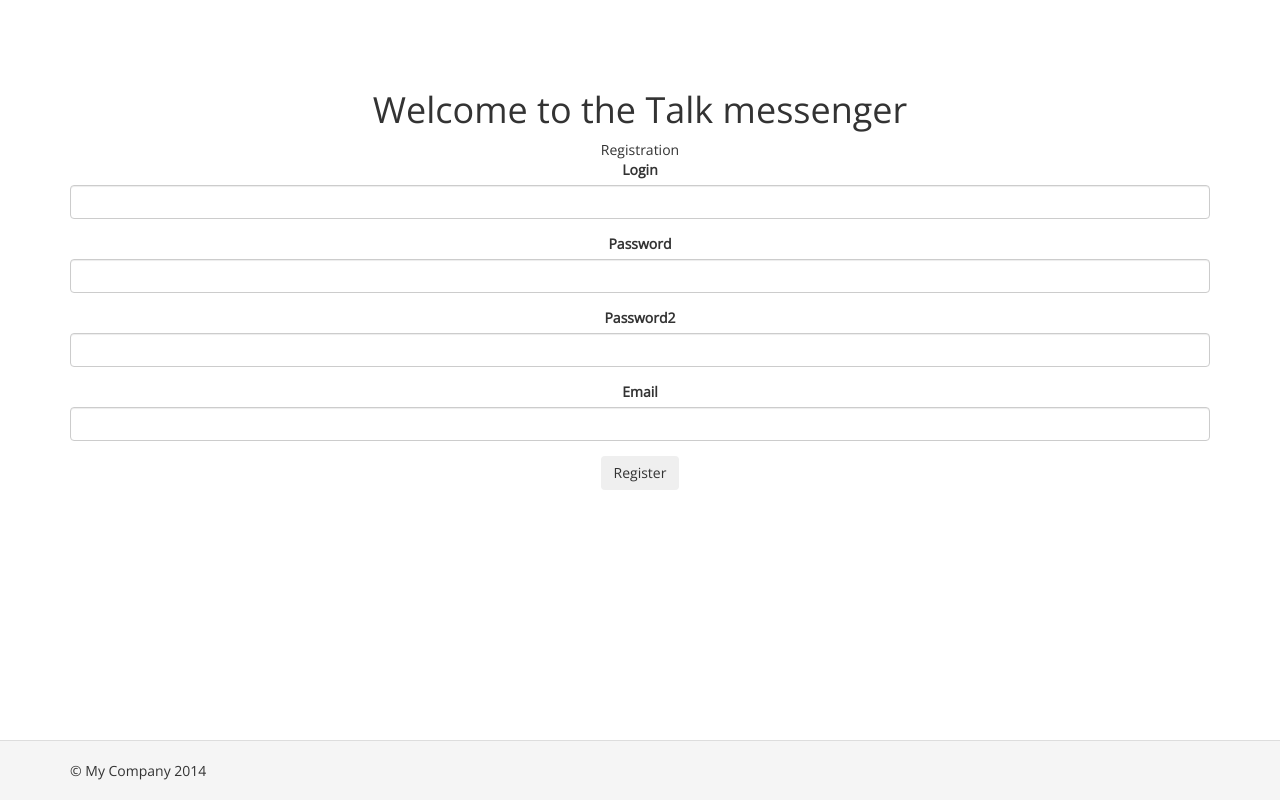
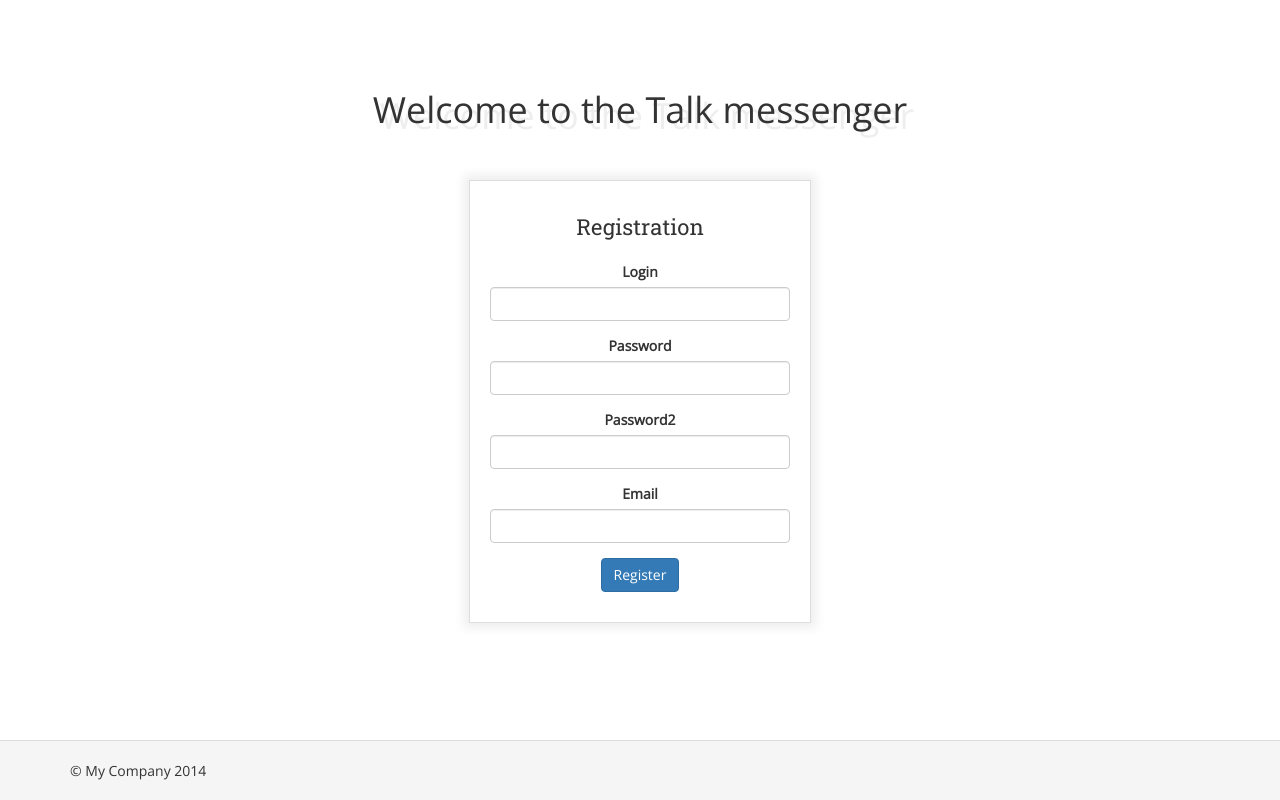
Before and after one commit to Kaile/Talk, a Yii app: template views/site/index.php in a window 1280 px wide. Run offline with PHP 8.4 and a stand-in for Yii, Linux system fonts and the light colour scheme; the template is opened without the code that fills it, so the values that code supplies are empty; form fields are guessed from the names that the template uses; some libraries are stand-ins or nearby versions.

Commit message:
Стиль оформления модуля регистрации.

```diff
--- a/views/layouts/main.php
+++ b/views/layouts/main.php
@@ -27,7 +27,7 @@ AppAsset::register($this);
     <div class="wrap">
         <?php
             NavBar::begin([
-                'brandLabel' => 'The Talk',
+                'brandLabel' => Yii::t('app', 'The Talk'),
                 'brandUrl' => Yii::$app->homeUrl,
                 'options' => [
                     'class' => 'navbar-inverse navbar-fixed-top title-font',
--- a/views/site/index.php
+++ b/views/site/index.php
@@ -12,6 +12,6 @@ $this->title = 'Welcome to the Talk';
 ?>
 
 <div class="site-index center-center">
-	<h1><?=Yii::t('app', 'Welcome to the Talk messenger')?></h1>
+	<h1 class="shadow"><?=Yii::t('app', 'Welcome to the Talk messenger')?></h1>
 	<?=$this->render('register', ['registration' => $registration]);?>
 </div>
--- a/views/site/register.php
+++ b/views/site/register.php
@@ -16,7 +16,7 @@ use yii\helpers\Url;
 
 
 <div id="register-module">
-	<span><?=Yii::t('app', 'Registration')?></span>
+	<span class="header"><?=Yii::t('app', 'Registration')?></span>
 
 	<?php $form = \yii\bootstrap\ActiveForm::begin(['action' => Url::to(['site/register'])]); ?>
 
@@ -28,7 +28,7 @@ use yii\helpers\Url;
 
 	<?= $form->field($registration, 'email')->textInput(); ?>
 
-	<?= Html::submitButton(Yii::t('app', 'Register'), ['class' => 'btn']); ?>
+	<?= Html::submitButton(Yii::t('app', 'Register'), ['class' => 'btn btn-primary']); ?>
 
 	<?php \yii\bootstrap\ActiveForm::end() ?>
 </div>
--- a/web/css/site.css
+++ b/web/css/site.css
@@ -184,3 +184,20 @@ a.desc:after {
 .center-center {
   text-align: center;
 }
+#register-module {
+  display: block;
+  margin: 50px auto 0;
+  border: #dddddd 1px solid;
+  padding: 30px 20px;
+  width: 30%;
+  box-shadow: #eee 0 0 10px 5px;
+}
+.header {
+  font-size: 22px;
+  font-family: 'Roboto Slab', sans-serif !important;
+  margin-bottom: 20px;
+  display: block;
+}
+.shadow {
+  text-shadow: #eeeeee 7px 6px;
+}
--- a/web/css/site.less
+++ b/web/css/site.less
@@ -27,6 +27,18 @@
 .chat-width() {
     width: @chat-width;
     max-width: @chat-width;
+}
+
+.box-shadow(@color: #eee) {
+    box-shadow: @color 0 0 10px 5px;
+    -moz-box-shadow: @color 0 0 10px 5px;
+    -o-box-shadow: @color 0 0 10px 5px;
+    -webkit-box-shadow: @color 0 0 10px 5px;
+    -ms-box-shadow: @color 0 0 10px 5px;
+}
+
+.text-shadow(@color: #eee) {
+    text-shadow: @color 7px 6px;
 }
 
 .center-align(@top: 0; @bottom: 0) {
@@ -253,3 +265,22 @@ a.desc:after {
 .center-center {
     text-align: center;
 }
+
+#register-module {
+    .center-align(50px);
+    .border-all();
+    padding: 30px 20px;
+    width: 30%;
+    box-shadow: #eee 0 0 10px 5px;
+}
+
+.header {
+    font-size: 22px;
+    .title-font;
+    margin-bottom: 20px;
+    display: block;
+}
+
+.shadow {
+    .text-shadow();
+}
```
